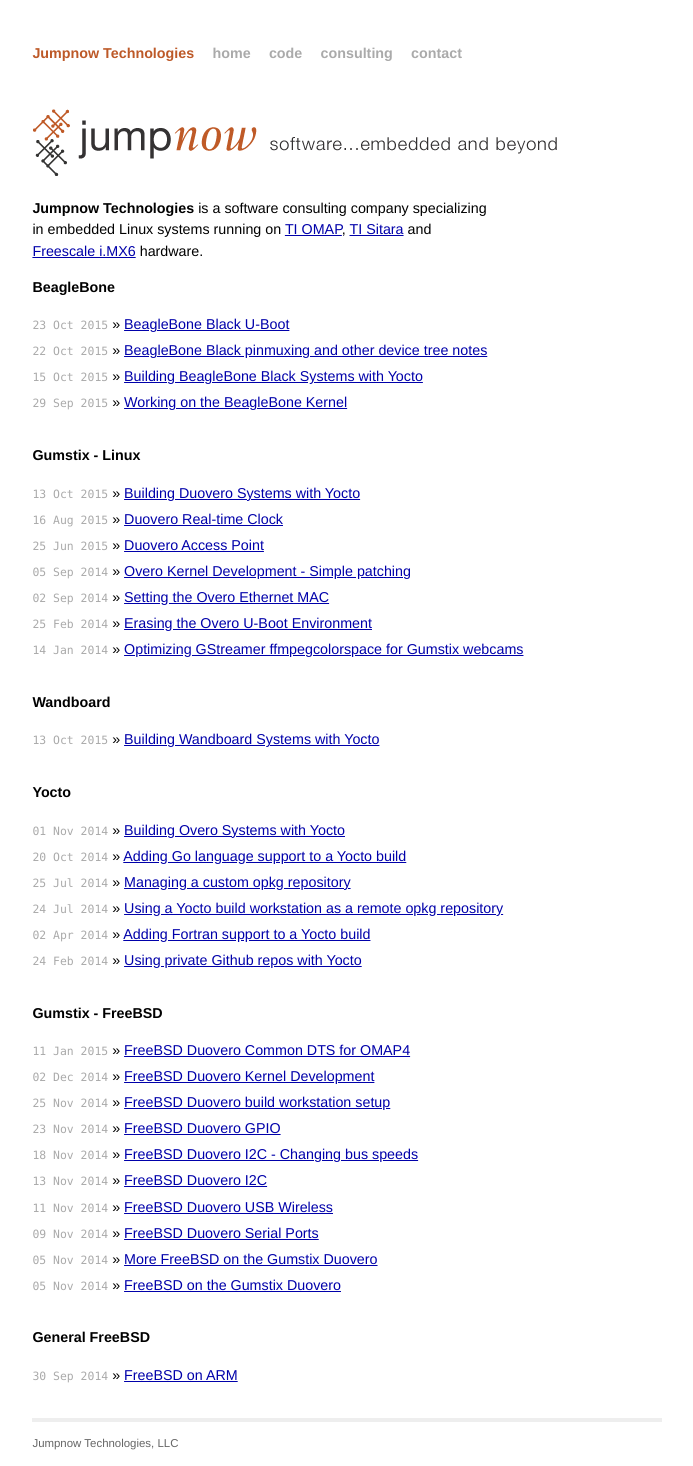
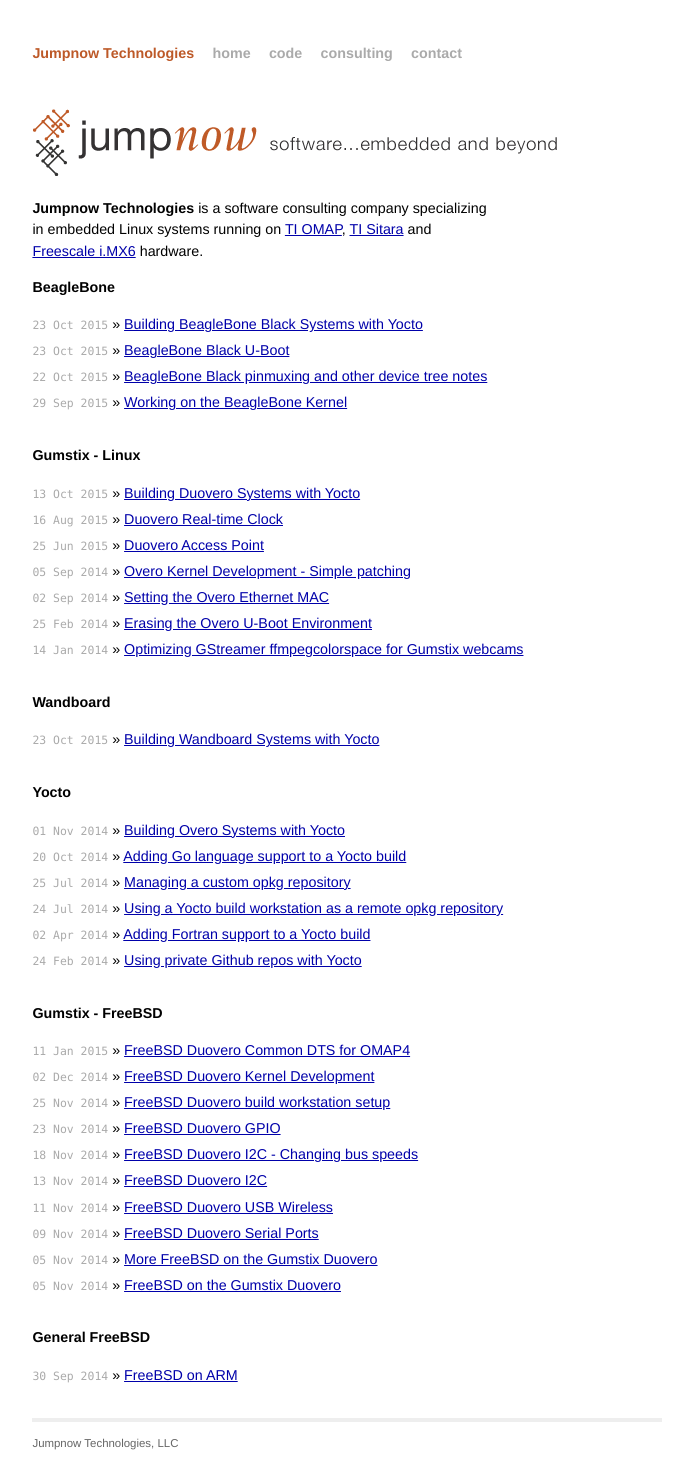
Before and after one commit to jumpnow/jumpnowtek-site, a Jekyll site: the page built from index.html, in a window 1280 px wide. Shown: the whole page, without its empty margins (293-986 px from the left). Built offline with Jekyll 4.4.1, drawn with Linux system fonts in a browser that asks for light colours.

```diff
--- a/_posts/2014-02-28-Wandboard-Systems-with-Yocto.md
+++ b/_posts/2014-02-28-Wandboard-Systems-with-Yocto.md
@@ -2,7 +2,7 @@
 layout: post
 title: Building Wandboard Systems with Yocto
 description: "Building customized systems for Wandboards using tools from the Yocto Project"
-date: 2015-10-13 07:00:00
+date: 2015-10-23 11:45:00
 categories: wandboard
 tags: [linux, wandboard, yocto]
 ---
--- a/_posts/2015-06-08-BeagleBone-Systems-with-Yocto.md
+++ b/_posts/2015-06-08-BeagleBone-Systems-with-Yocto.md
@@ -2,7 +2,7 @@
 layout: post
 title: Building BeagleBone Black Systems with Yocto
 description: "Building customized systems for the BeagleBone Black using tools from the Yocto Project"
-date: 2015-10-15 08:25:00
+date: 2015-10-23 11:46:00
 categories: beaglebone
 tags: [linux, beaglebone, yocto]
 ---
```
Also changed, not shown: other parts of _posts/2014-02-28-Wandboard-Systems-with-Yocto.md (+1 -1 lines), other parts of _posts/2015-06-08-BeagleBone-Systems-with-Yocto.md (+1 -1 lines).
